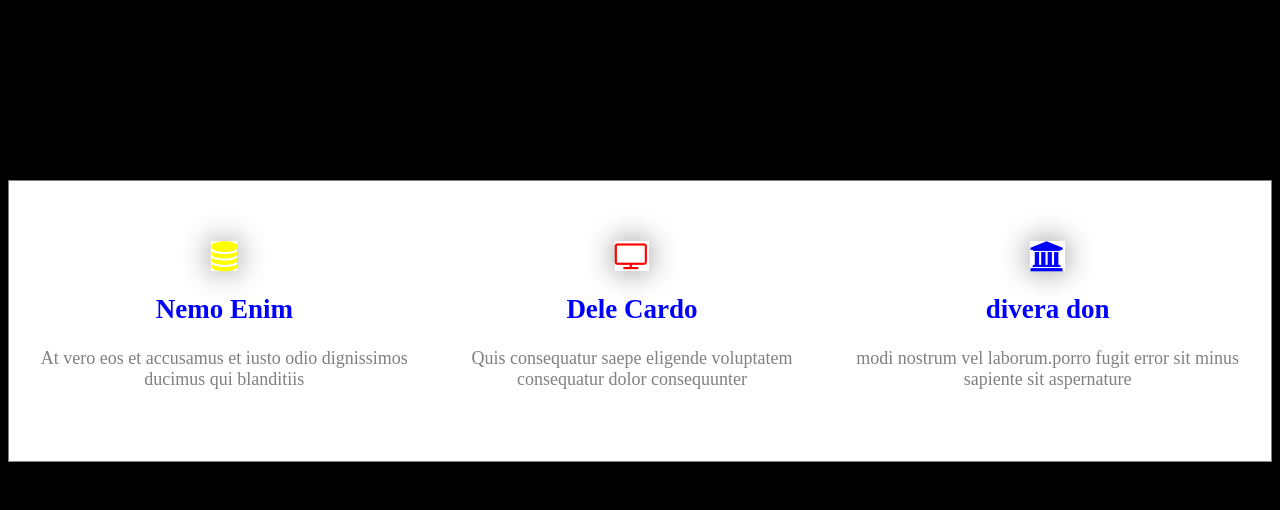
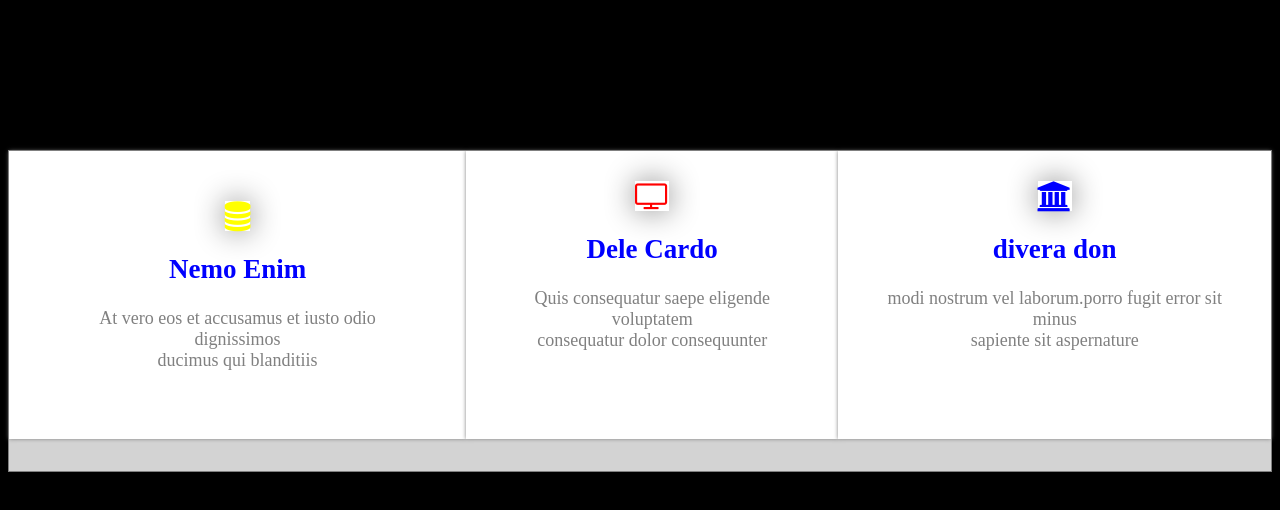
Before and after one commit to vellasamy/task-05-icon, a plain HTML site: page index.html in a window 1280 px wide. Drawn offline with Linux system fonts and the light colour scheme.

Commit message:
Update index.html

```diff
--- a/index.html
+++ b/index.html
@@ -7,10 +7,31 @@
      body{ background-color:black;
 	 }
 	 .box{ border:solid 1px grey;
-	background-color:white;
-	 height:280px;
-	 margin-top:180px ;
-   }
+	background-color:lightgrey;
+	 height:320px;
+	 margin-top:150px ;
+	 }
+	 .one{
+	 background-color:white;
+	 box-shadow:0 0 4px gray;
+	 padding:50px;
+	 margin-top:-60px;
+	 margin-bottom:-60px;
+	 }
+	  .two{
+	 box-shadow:0 0 4px gray;
+	 background-color:white;
+	 padding:30px;
+	  margin-top:-60px;
+	 margin-bottom:-60px;
+	 }
+	  .three{
+	 box-shadow:0 0 4px gray;
+	 background-color:white;
+	 padding:30px;
+	  margin-top:-60px;
+	 margin-bottom:-60px;
+	 }
 	 .flex-container{
 	       display:flex;
 		   justify-content:space-around;
@@ -21,7 +42,8 @@
 	 }
 	 h1{ color:blue;
 	 }
-	 .one i{ color:yellow;
+	 .one i{
+	 color:yellow;
 	     font-size:30px;
 		 box-shadow: 0px 0px 30px #888888;
 	 }
```
